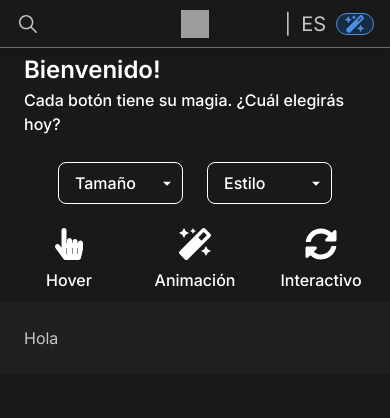
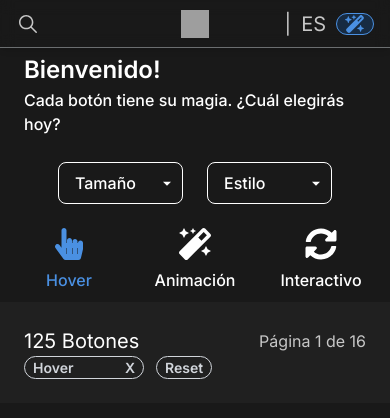
Before and after one commit to DMaximoVarela/magic-buttons, a Next.js app: page /inicio in a window 390 px wide. Both pictures are taken after a click on the element "Hover". Shown: the top 418 px of the page. Built offline with nearby package versions, Linux system fonts and the light colour scheme; grey boxes are pictures that could not be loaded; what @midudev/tailwind-animations would draw is missing.

Commit message:
feat: crea la seccion de filtros que hayan sido seleccionados, con zustand y es responsive

```diff
--- a/src/app/inicio/page.tsx
+++ b/src/app/inicio/page.tsx
@@ -1,12 +1,9 @@
 "use client";
 
 import Filters from "@/components/filters/filters";
-import useFiltersStore from "@/stores/filtersStore";
+import FiltersSelected from "@/components/filtersSelected/filtersSelected";
 
 const Page = () => {
-  const filters = useFiltersStore((state) => state.filters);
-  console.log(filters);
-
   return (
     <div className="relative flex flex-col w-[100vw] mt-[52px] sm:mt-[76px] lg:mt-[104px] 2xl:mt-[124px] px-6">
       <div className="absolute top-0 left-0 mx-6 flex flex-col text-start text-white">
@@ -21,7 +18,15 @@ const Page = () => {
         <Filters />
         {/**Contenedor #202020*/}
         <div className="absolute p-6 w-full h-fit bg-[#202020]">
-          <h1>Hola</h1>
+          <ul className="flex justify-between items-center">
+            <li className="text-[20px] sm:text-[24px] lg:text-[32px] text-white">
+              125 Botones
+            </li>
+            <li className="text-[16px] sm:text-[18px] lg:text-[20px]">
+              Página 1 de 16
+            </li>
+          </ul>
+          <FiltersSelected />
         </div>
       </div>
     </div>
--- a/src/components/filters/filters.tsx
+++ b/src/components/filters/filters.tsx
@@ -18,9 +18,13 @@ const Filters = () => {
     { name: "Interactivo", icon: FaSyncAlt },
   ];
 
+  const filtersState = useFiltersStore((state) => state.filters);
   const filterSize = useFiltersStore((state) => state.filterSize);
   const filterStyle = useFiltersStore((state) => state.filterStyle);
   const filterSelected = useFiltersStore((state) => state.filterSelected);
+  const removeFilterSelected = useFiltersStore(
+    (state) => state.removeFilterSelected
+  );
 
   const handleFilterBySize = (event) => {
     filterSize(event.target.value);
@@ -45,7 +49,9 @@ const Filters = () => {
           >
             <select
               className="w-full py-2 pl-4 pr-8 bg-transparent text-white text-[16px] sm:text-[24px] 2xl:text-[32px] font-medium border border-white rounded-lg appearance-none cursor-pointer"
-              defaultValue={filterType}
+              value={
+                filterType == "Tamaño" ? filtersState.size : filtersState.style
+              }
               onChange={
                 filterType === "Tamaño"
                   ? handleFilterBySize
@@ -74,12 +80,17 @@ const Filters = () => {
       <div className="w-full flex items-center justify-between">
         {filters.map((filter, idx) => {
           const Icon = filter.icon;
+          const isSelected = filtersState.filters.includes(filter.name);
           return (
             <div
               key={idx}
-              className="w-[90px] sm:w-[140px] 2xl:w-[180px] flex flex-col justify-center items-center gap-2 text-white py-2 font-medium hover:text-[#4A90E2] border-b-2 border-b-transparent hover:border-b-[#4A90E2] cursor-pointer transition duration-500 ease-in-out transform"
+              className={`w-[90px] sm:w-[140px] 2xl:w-[180px] flex flex-col justify-center items-center gap-2  py-2 font-medium ${
+                isSelected ? "text-[#4A90E2] border-b-[#4A90E2]" : "text-white"
+              } border-b-2 border-b-transparent hover:text-[#4A90E2] hover:border-b-[#4A90E2] cursor-pointer transition duration-500 ease-in-out transform`}
               onClick={() => {
-                handleFilterSelected(filter.name);
+                isSelected
+                  ? removeFilterSelected(filter.name)
+                  : handleFilterSelected(filter.name);
               }}
             >
               <Icon className="text-[32px] sm:text-[52px] 2xl:text-[72px]" />
--- /dev/null
+++ b/src/components/filtersSelected/filtersSelected.tsx
@@ -0,0 +1,57 @@
+import useFiltersStore from "@/stores/filtersStore";
+
+const FiltersSelected = () => {
+  const filters = useFiltersStore((state) => state.filters);
+  const removeFilterSize = useFiltersStore((state) => state.removeFilterSize);
+  const removeFilterStyle = useFiltersStore((state) => state.removeFilterStyle);
+  const removeFilterSelected = useFiltersStore(
+    (state) => state.removeFilterSelected
+  );
+  const resetFilters = useFiltersStore((state) => state.resetFilters);
+  const stylesListItems =
+    "flex justify-between items-center w-[120px] sm:w-[135px] lg:w-[160px] px-2 border border-gray-300 rounded-2xl text-gray-300 text-[14px] sm:text-[16px] lg:text-xl font-semibold hover:text-[#6CA4E7] cursor-pointer";
+
+  const isAnyFilterApplied =
+    filters.size !== "Tamaño" ||
+    filters.style !== "Estilo" ||
+    filters.filters.length > 0;
+
+  return (
+    <div>
+      <ul className="flex flex-wrap gap-3">
+        {filters.size !== "Tamaño" && (
+          <li className={stylesListItems} onClick={removeFilterSize}>
+            <span>{filters.size}</span>
+            <span>X</span>
+          </li>
+        )}
+        {filters.style !== "Estilo" && (
+          <li className={stylesListItems} onClick={removeFilterStyle}>
+            <span>{filters.style}</span>
+            <span>X</span>
+          </li>
+        )}
+        {filters.filters.map((filter, index) => (
+          <li
+            key={index}
+            className={stylesListItems}
+            onClick={() => removeFilterSelected(filter)}
+          >
+            <span>{filter}</span>
+            <span>X</span>
+          </li>
+        ))}
+        {isAnyFilterApplied && (
+          <li
+            className="flex justify-between items-center w-fit px-2 border border-gray-300 rounded-2xl text-gray-300 text-[14px] sm:text-[16px] lg:text-xl font-semibold hover:text-[#6CA4E7] cursor-pointer"
+            onClick={resetFilters}
+          >
+            Reset
+          </li>
+        )}
+      </ul>
+    </div>
+  );
+};
+
+export default FiltersSelected;
--- a/src/stores/filtersStore.ts
+++ b/src/stores/filtersStore.ts
@@ -1,15 +1,9 @@
 import { create } from "zustand";
-
-interface FiltersSelected {
-  hover?: boolean;
-  animacion?: boolean;
-  interactivo?: boolean;
-}
 
 interface Filters {
   size: "Tamaño" | "Pequeño" | "Mediano" | "Grande";
   style: "Estilo" | "Plano" | "Elevado" | "Redondeado" | "3D" | "Gradiente";
-  filters: FiltersSelected[];
+  filters: string[];
 }
 
 interface State {
@@ -21,10 +15,10 @@ interface Actions {
   filterStyle: (
     filter: "Estilo" | "Plano" | "Elevado" | "Redondeado" | "3D" | "Gradiente"
   ) => void;
-  filterSelected: (filter: FiltersSelected) => void;
+  filterSelected: (filter: string) => void;
   removeFilterSize: () => void;
   removeFilterStyle: () => void;
-  removeFilterSelected: (filter: FiltersSelected) => void;
+  removeFilterSelected: (filter: string) => void;
   resetFilters: () => void;
 }
 
@@ -59,7 +53,9 @@ const useFiltersStore = create<State & Actions>((set) => ({
     set((state) => ({
       filters: {
         ...state.filters,
-        filters: [...state.filters.filters, filter],
+        filters: state.filters.filters.includes(filter)
+          ? state.filters.filters
+          : [...state.filters.filters, filter],
       },
     }));
   },
@@ -86,12 +82,7 @@ const useFiltersStore = create<State & Actions>((set) => ({
     set((state) => ({
       filters: {
         ...state.filters,
-        filters: state.filters.filters.filter(
-          (selectedFilter) =>
-            selectedFilter.hover !== filter.hover ||
-            selectedFilter.animacion !== filter.animacion ||
-            selectedFilter.interactivo !== filter.interactivo
-        ),
+        filters: state.filters.filters.filter((f) => f !== filter),
       },
     }));
   },
```
